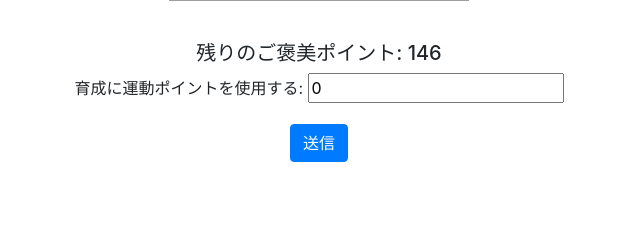
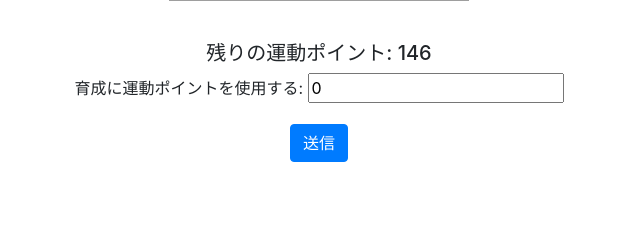
Before and after one commit to takumi1923/exercise_management, a Django app: page /activity/education/ in a window 1280 px wide. Shown: the part 559-800 px from the top of the page, without its empty margins (321-961 px from the left). Run offline with Django 3.2, Linux system fonts and the light colour scheme; a user stored in the database is signed in; data comes from the database, SQL or seed files in the repository; some libraries are stand-ins or nearby versions; grey boxes are pictures that could not be loaded.

Commit message:
hukurikousei

```diff
--- a/activity/templates/kanban/education/list.html
+++ b/activity/templates/kanban/education/list.html
@@ -42,7 +42,7 @@
             <br>
             {% for reward in user.reward_recieve_set.all %}
 
-            <h5>残りのご褒美ポイント: {{reward.reward_recieve_point}}</h5>
+            <h5>残りの運動ポイント: {{reward.reward_recieve_point}}</h5>
 
             {% endfor %}
 
@@ -57,7 +57,7 @@
             <br>
             {% for reward in user.reward_recieve_set.all %}
 
-            <h5>残りのご褒美ポイント: {{reward.reward_recieve_point}}</h5>
+            <h5>残りの運動ポイント: {{reward.reward_recieve_point}}</h5>
 
             {% endfor %}
 
@@ -72,7 +72,7 @@
             <br>
             {% for reward in user.reward_recieve_set.all %}
 
-            <h5>残りのご褒美ポイント: {{reward.reward_recieve_point}}</h5>
+            <h5>残りの運動ポイント: {{reward.reward_recieve_point}}</h5>
 
             {% endfor %}
 
@@ -90,7 +90,7 @@
             <br>
             {% for reward in user.reward_recieve_set.all %}
 
-             <h5>残りのご褒美ポイント: {{ reward.reward_recieve_point}}</h5>
+             <h5>残りの運動ポイント: {{ reward.reward_recieve_point}}</h5>
 
             {% endfor %}
          {% endif %}
```
Also changed, not shown: activity/templates/kanban/rank/rank.html (+9 -0 lines).
